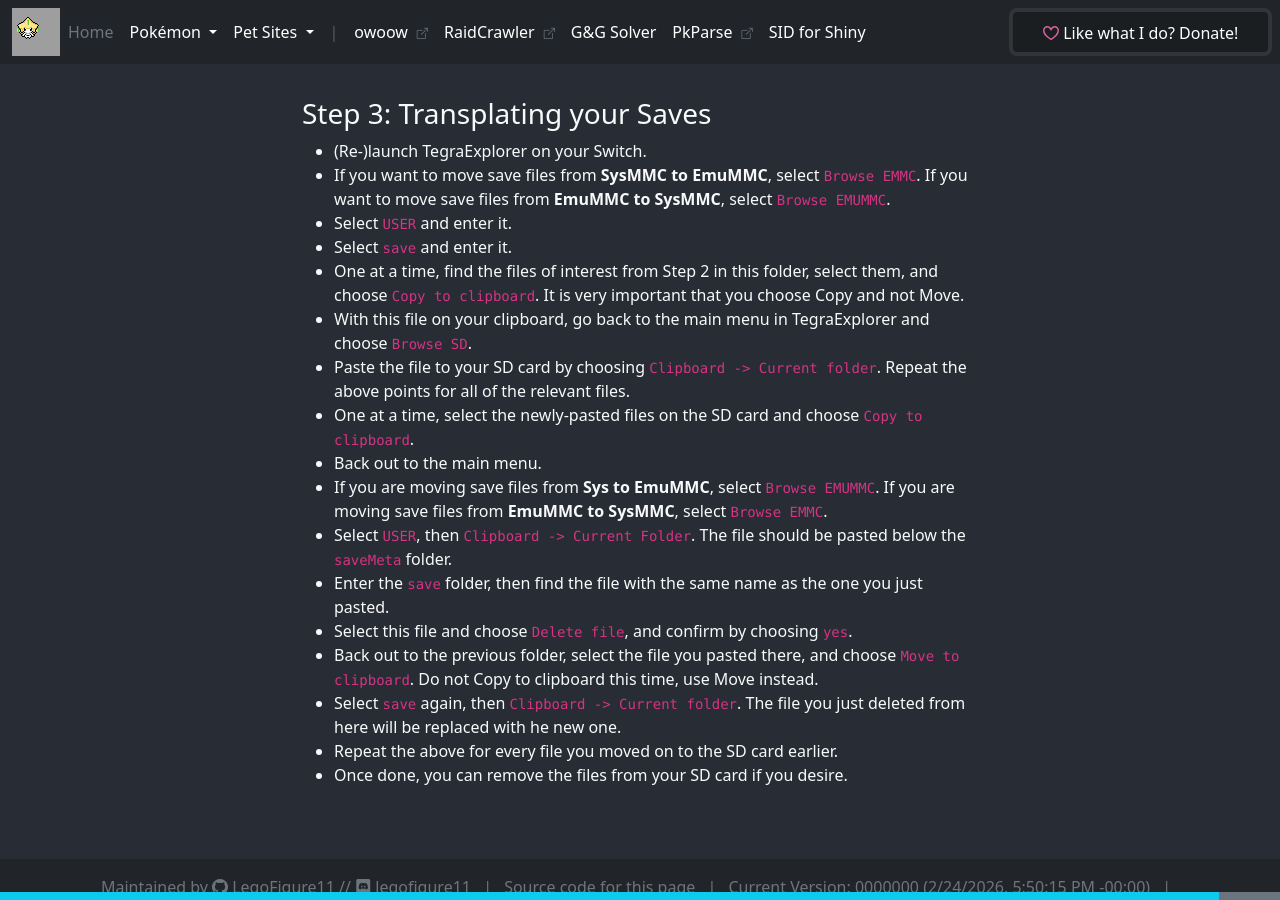
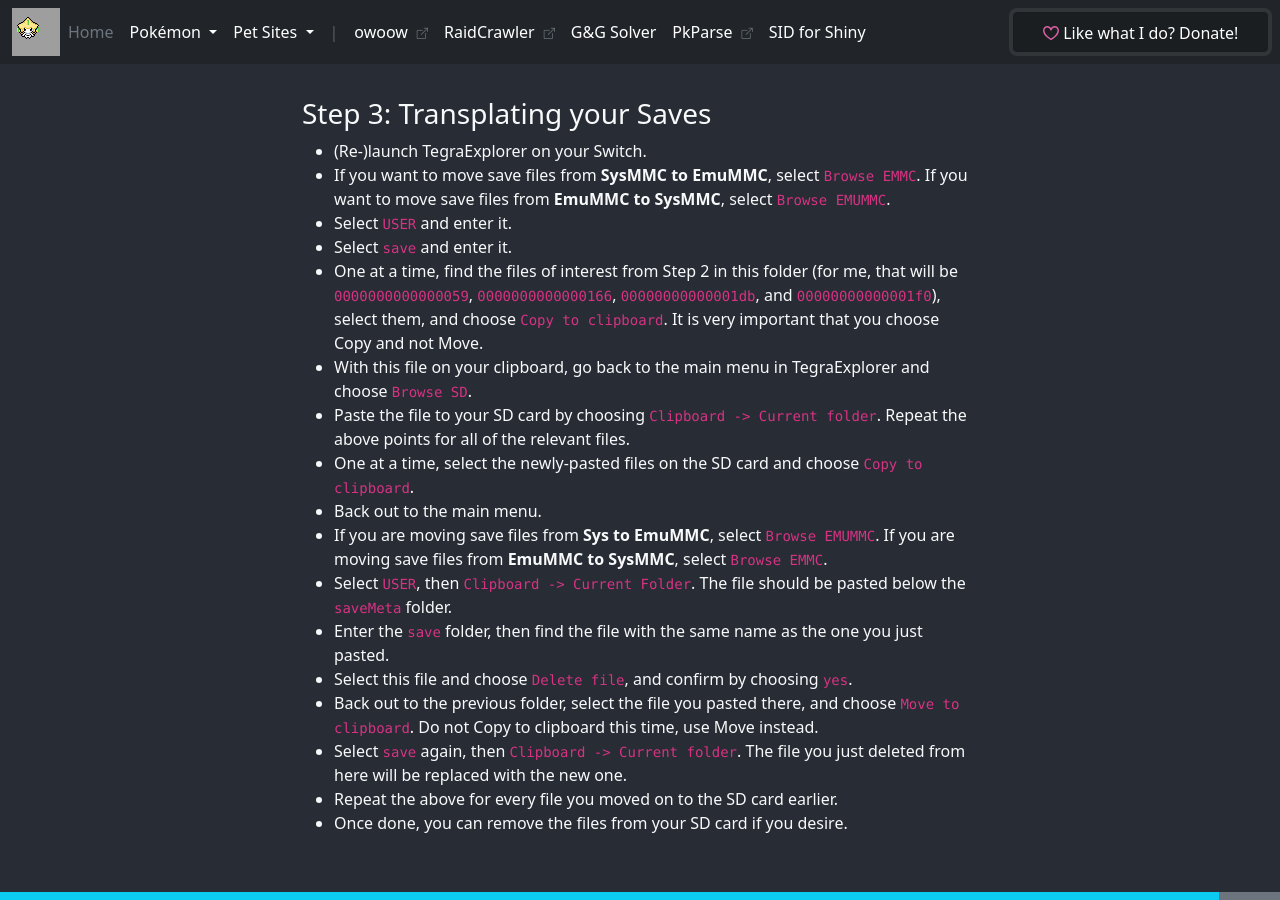
Before and after one commit to LegoFigure11/legofigure11.github.io, a Jekyll site: the page built from misc/switch-save-transplant/index.html, in a window 1280 px wide and 900 px high, scrolled down 1911 px. Built offline with Jekyll 4.4.1, drawn with Linux system fonts in a browser that asks for light colours; comment, search, counter and statistics services are not loaded; grey boxes are pictures that could not be loaded.

Commit message:
Fix typo

```diff
--- a/misc/switch-save-transplant/index.html
+++ b/misc/switch-save-transplant/index.html
@@ -84,7 +84,7 @@ permalink: /misc/switch-save-transplant/
       <li>If you want to move save files from <span class="fw-bold">SysMMC to EmuMMC</span>, select <code>Browse EMMC</code>. If you want to move save files from <span class="fw-bold">EmuMMC to SysMMC</span>, select <code>Browse EMUMMC</code>.</li>
       <li>Select <code>USER</code> and enter it.</li>
       <li>Select <code>save</code> and enter it.</li>
-      <li>One at a time, find the files of interest from Step 2 in this folder, select them, and choose <code>Copy to clipboard</code>. It is very important that you choose Copy and not Move.</li>
+      <li>One at a time, find the files of interest from Step 2 in this folder (for me, that will be <code>0000000000000059</code>, <code>0000000000000166</code>, <code>00000000000001db</code>, and <code>00000000000001f0</code>), select them, and choose <code>Copy to clipboard</code>. It is very important that you choose Copy and not Move.</li>
       <li>With this file on your clipboard, go back to the main menu in TegraExplorer and choose <code>Browse SD</code>.</li>
       <li>Paste the file to your SD card by choosing <code>Clipboard -> Current folder</code>. Repeat the above points for all of the relevant files.</li>
       <li>One at a time, select the newly-pasted files on the SD card and choose <code>Copy to clipboard</code>.</li>
@@ -94,7 +94,7 @@ permalink: /misc/switch-save-transplant/
       <li>Enter the <code>save</code> folder, then find the file with the same name as the one you just pasted.</li>
       <li>Select this file and choose <code>Delete file</code>, and confirm by choosing <code>yes</code>.</li>
       <li>Back out to the previous folder, select the file you pasted there, and choose <code>Move to clipboard</code>. Do not Copy to clipboard this time, use Move instead.</li>
-      <li>Select <code>save</code> again, then <code>Clipboard -> Current folder</code>. The file you just deleted from here will be replaced with he new one.</li>
+      <li>Select <code>save</code> again, then <code>Clipboard -> Current folder</code>. The file you just deleted from here will be replaced with the new one.</li>
       <li>Repeat the above for every file you moved on to the SD card earlier.</li>
       <li>Once done, you can remove the files from your SD card if you desire.</li>
     </ul>
```
